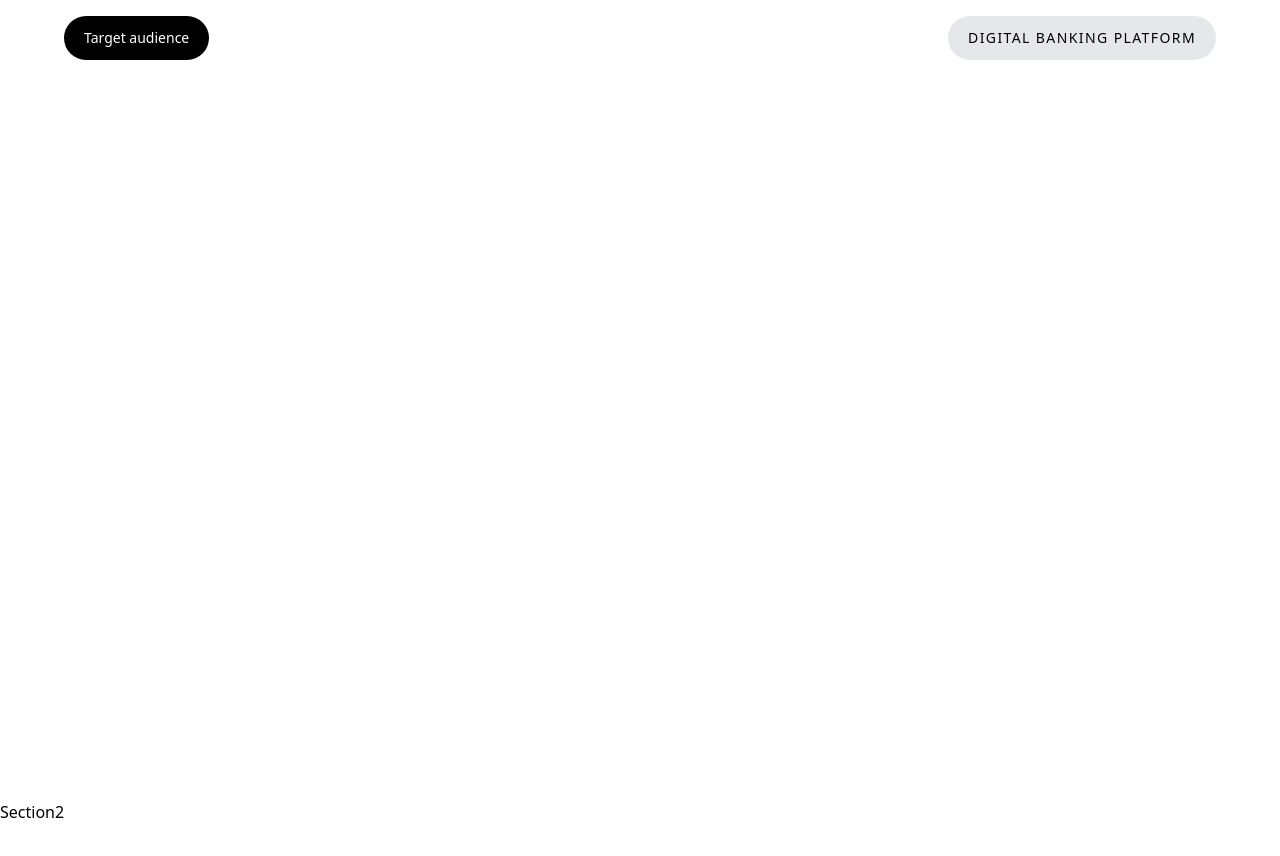
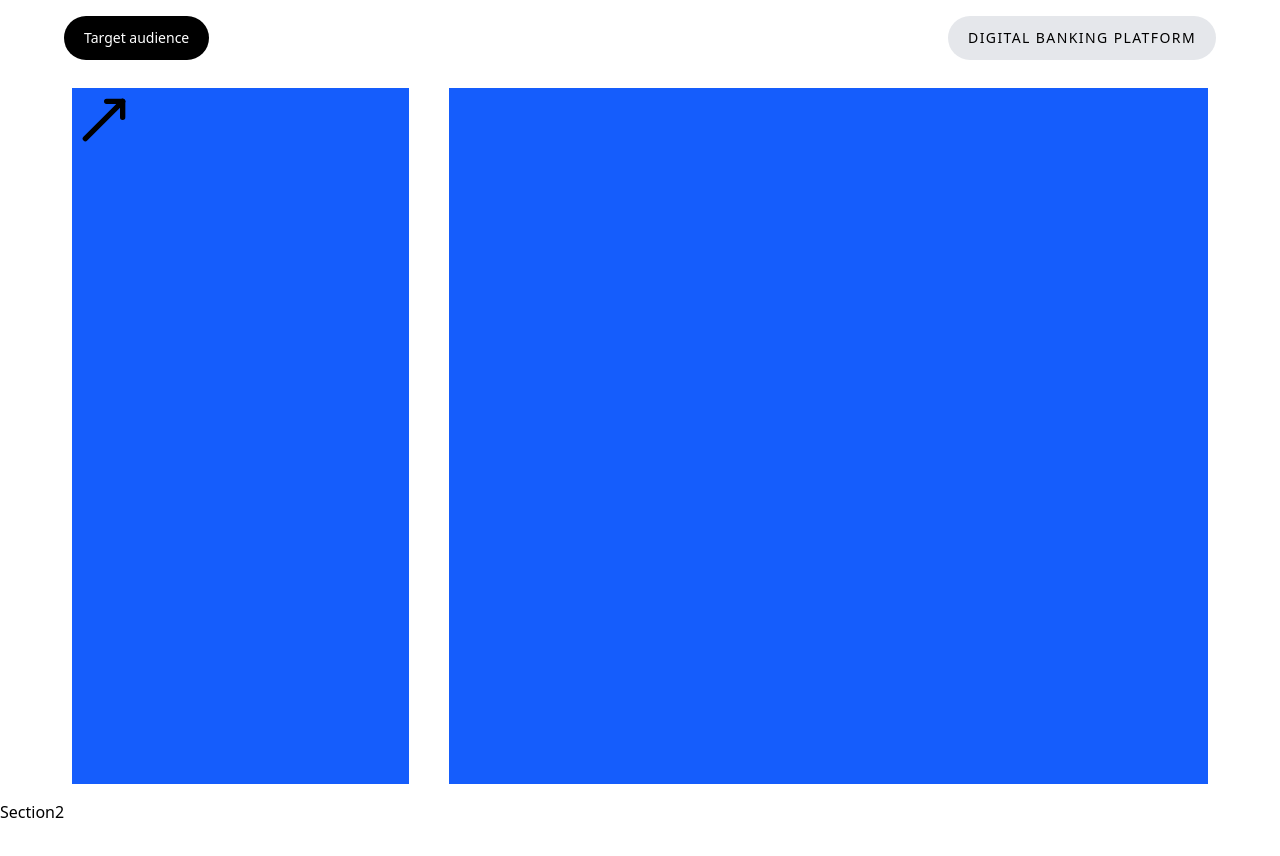
Before and after one commit to Chinmayi-H-M/Reactjs, a React (Vite) app in the folder vite-project-tailwind/: page / in a window 1280 px wide. Shown: the top 856 px of the page. Built offline with nearby package versions, Linux system fonts and the light colour scheme.

Commit message:
Desiging pages

```diff
--- a/vite-project-tailwind/src/App.jsx
+++ b/vite-project-tailwind/src/App.jsx
@@ -1,13 +1,16 @@
 import React from 'react'
 import Section1 from './assets/components/section1/section1.jsx'
 import Section2 from './assets/components/section2/section2.jsx'
+
 
 
 const App = () => {
   return (
     <div>
       <Section1 />
+
       <Section2 />
+
     </div>
   )
 }
--- a/vite-project-tailwind/src/assets/components/section1/leftcontent.jsx
+++ b/vite-project-tailwind/src/assets/components/section1/leftcontent.jsx
@@ -1,8 +1,16 @@
 import React from 'react'
+import { MoveUpRight } from "lucide-react";
+
 
 const leftcontent = () => {
   return (
-    <div className='h-full w-1/3 bg-blue'>
+    <div className='h-full w-1/3 bg-blue-600'>
+      <div>
+
+      </div>
+      <div>
+        <MoveUpRight  size={64}/>
+      </div>
 
     </div>
   )
--- a/vite-project-tailwind/src/assets/components/section1/pagecontent.jsx
+++ b/vite-project-tailwind/src/assets/components/section1/pagecontent.jsx
@@ -4,7 +4,7 @@ import RightContent from './rightcontent.jsx'
 
 const pagecontent = () => {
   return (
-    <div className='py-3 flex items-center h-[90vh] bg-gray px-18'>
+    <div className='py-3 flex items-center gap-10 h-[90vh] bg-gray px-18'>
         <LeftContent/>
         <RightContent/>
 
--- a/vite-project-tailwind/src/assets/components/section1/rightcontent.jsx
+++ b/vite-project-tailwind/src/assets/components/section1/rightcontent.jsx
@@ -0,0 +1,11 @@
+import React from 'react'
+
+const rightcontent = () => {
+  return (
+    <div className='h-full w-3/4 bg-blue-600'>
+
+    </div>
+  )
+}
+
+export default rightcontent
--- a/vite-project-tailwind/src/assets/components/section1/section1.jsx
+++ b/vite-project-tailwind/src/assets/components/section1/section1.jsx
@@ -1,10 +1,12 @@
 import React from 'react'
 import Navbar from './navbar.jsx'
+import PageContent from './pagecontent.jsx'
 
 const section1 = () => {
   return (
     <div className='h-screen w-full'>
       <Navbar />
+      <PageContent />
     </div>
   )
 }
```
